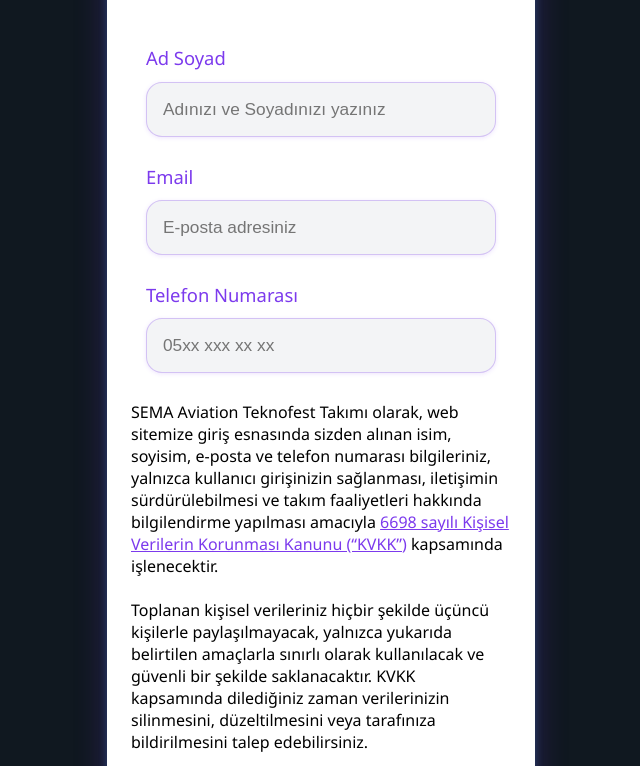
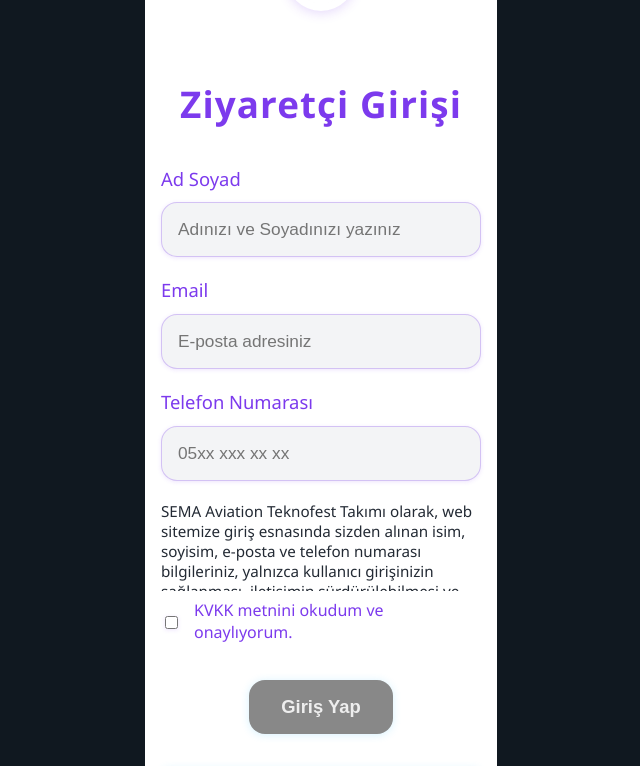
Before and after one commit to dmrfrkn/SEMA_AVIATION_WEBSITE, an Angular app in the folder SEMA_Front/: page / in a window 1280 px wide. Shown: the top 766 px of the page, without its empty margins (319-959 px from the left). Built offline with nearby package versions, Linux system fonts and the light colour scheme.

Commit message:
Admin entrance button added

```diff
--- /dev/null
+++ b/SEMA_Front/src/app/admin-login.html
@@ -0,0 +1,15 @@
+<div class="admin-login-container">
+  <h2>Admin Girişi</h2>
+  <form (ngSubmit)="login()" #loginForm="ngForm">
+    <div class="form-group">
+      <label for="username">Kullanıcı Adı</label>
+      <input id="username" name="username" [(ngModel)]="username" required />
+    </div>
+    <div class="form-group">
+      <label for="password">Şifre</label>
+      <input id="password" name="password" type="password" [(ngModel)]="password" required />
+    </div>
+    <button type="submit">Giriş Yap</button>
+    <div *ngIf="error" class="error-message">{{error}}</div>
+  </form>
+</div>
--- a/SEMA_Front/src/app/admin-login.scss
+++ b/SEMA_Front/src/app/admin-login.scss
@@ -0,0 +1,41 @@
+.admin-login-container {
+  max-width: 400px;
+  margin: 3rem auto;
+  padding: 2rem;
+  background: #fff;
+  border-radius: 8px;
+  box-shadow: 0 2px 8px rgba(0,0,0,0.08);
+}
+.admin-login-container h2 {
+  margin-bottom: 1.5rem;
+  color: #2c3e50;
+}
+.form-group {
+  margin-bottom: 1rem;
+}
+.form-group label {
+  display: block;
+  margin-bottom: 0.5rem;
+  font-weight: 500;
+}
+.form-group input {
+  width: 100%;
+  padding: 0.5rem;
+  border: 1px solid #ccc;
+  border-radius: 4px;
+}
+button[type="submit"] {
+  width: 100%;
+  padding: 0.75rem;
+  background: #2c3e50;
+  color: #fff;
+  border: none;
+  border-radius: 4px;
+  font-size: 1rem;
+  cursor: pointer;
+}
+.error-message {
+  color: #e74c3c;
+  margin-top: 1rem;
+  text-align: center;
+}
--- a/SEMA_Front/src/app/admin-login.ts
+++ b/SEMA_Front/src/app/admin-login.ts
@@ -0,0 +1,28 @@
+import { Component } from '@angular/core';
+import { Router } from '@angular/router';
+
+import { CommonModule } from '@angular/common';
+import { FormsModule } from '@angular/forms';
+
+@Component({
+  selector: 'app-admin-login',
+  standalone: true,
+  imports: [CommonModule, FormsModule],
+  templateUrl: './admin-login.html',
+  styleUrls: ['./admin-login.scss']
+})
+export class AdminLoginComponent {
+  username: string = '';
+  password: string = '';
+  error: string = '';
+
+  constructor(private router: Router) {}
+
+  login() {
+    if (this.username === 'furkanadmin' && this.password === '996644') {
+      this.router.navigate(['/admin']);
+    } else {
+      this.error = 'Kullanıcı adı veya şifre yanlış!';
+    }
+  }
+}
--- /dev/null
+++ b/SEMA_Front/src/app/admin-panel.html
@@ -0,0 +1,8 @@
+<div class="admin-panel">
+  <h2>Admin Paneli</h2>
+  <p>Hoşgeldiniz, furkanadmin!</p>
+  <div>
+    <!-- Buraya admin işlemleri eklenebilir -->
+    <p>Burada admin işlemleri yer alacak.</p>
+  </div>
+</div>
--- /dev/null
+++ b/SEMA_Front/src/app/admin-panel.scss
@@ -0,0 +1,12 @@
+.admin-panel {
+  padding: 2rem;
+  background: #f8f9fa;
+  border-radius: 8px;
+  box-shadow: 0 2px 8px rgba(0,0,0,0.08);
+  max-width: 500px;
+  margin: 2rem auto;
+}
+.admin-panel h2 {
+  color: #2c3e50;
+  margin-bottom: 1rem;
+}
--- /dev/null
+++ b/SEMA_Front/src/app/admin-panel.ts
@@ -0,0 +1,10 @@
+import { Component } from '@angular/core';
+
+@Component({
+  selector: 'app-admin-panel',
+  templateUrl: './admin-panel.html',
+  styleUrls: ['./admin-panel.scss']
+})
+export class AdminPanelComponent {
+  username: string = 'furkanadmin';
+}
--- a/SEMA_Front/src/app/app.routes.ts
+++ b/SEMA_Front/src/app/app.routes.ts
@@ -1,3 +1,10 @@
 import { Routes } from '@angular/router';
+import { App } from './app';
+import { AdminPanelComponent } from './admin-panel';
+import { AdminLoginComponent } from './admin-login';
 
-export const routes: Routes = [];
+export const routes: Routes = [
+	{ path: '', component: App },
+	{ path: 'admin', component: AdminPanelComponent },
+	{ path: 'admin-login', component: AdminLoginComponent },
+];
--- a/SEMA_Front/src/app/app.ts
+++ b/SEMA_Front/src/app/app.ts
@@ -3,6 +3,7 @@
 import { FormsModule } from '@angular/forms';
 import { RouterOutlet } from '@angular/router';
 import { CommonModule } from '@angular/common';
+import { AdminPanelComponent } from './admin-panel';
 
 @Component({
   selector: 'app-root',
--- a/SEMA_Front/src/app/visitor-form/visitor-form.html
+++ b/SEMA_Front/src/app/visitor-form/visitor-form.html
@@ -28,5 +28,6 @@
 			</div>
 		</div>
 	<button type="submit" [disabled]="!fullName || !email || !phone || !kvkkConsent">Giriş Yap</button>
+	<button style="margin-top:1rem;width:100%;padding:1rem;background:#e74c3c;color:#fff;font-weight:bold;border:none;border-radius:8px;cursor:pointer;" routerLink="/admin-login" type="button">Admin girişi yapmak için tıklayın</button>
 	</form>
 </div>
--- a/SEMA_Front/src/app/visitor-form/visitor-form.scss
+++ b/SEMA_Front/src/app/visitor-form/visitor-form.scss
@@ -21,22 +21,39 @@
 	height: 100vh;
 	min-height: 100vh;
 	min-width: 100vw;
+	position: relative;
+	background: none;
+}
+
+.form-bg::before {
+	content: '';
+	position: absolute;
+	top: 50%;
+	left: 50%;
+	transform: translate(-50%, -50%);
+	width: 340px;
+	height: 340px;
+	background: url('/assets/sema_logo.png') no-repeat center center;
+	background-size: 60%;
+	opacity: 0.08;
+	z-index: 1;
+	pointer-events: none;
 }
 
 .visitor-form {
 	background: #fff;
-	padding: 2rem 1.5rem 1.5rem 1.5rem;
-	border-radius: 2rem;
-	box-shadow: 0 8px 32px 0 #7c3aed44, 0 1.5px 8px 0 #38bdf844;
+	padding: 1.2rem 1rem 1rem 1rem;
 	display: flex;
 	flex-direction: column;
-	gap: 1.5rem;
-	min-width: 320px;
-	max-width: 380px;
+	gap: 1.1rem;
+	min-width: 260px;
+	max-width: 320px;
 	width: 100%;
 	align-items: center;
 	justify-content: center;
 	position: relative;
+	position: relative;
+	z-index: 2;
 }
 
 .form-logo {
@@ -117,3 +134,24 @@
 	color: #eee;
 	cursor: not-allowed;
 }
+	.kvkk-text {
+		max-height: 90px;
+		overflow-y: auto;
+		font-size: 0.95rem;
+		color: #232a34;
+		margin-bottom: 0.5rem;
+		padding-right: 0.3rem;
+	}
+	.kvkk-confirm {
+		display: flex;
+		align-items: center;
+		gap: 0.5rem;
+	}
+	.kvkk-confirm input[type="checkbox"] {
+		margin-right: 0.5rem;
+	}
+	.kvkk-confirm label {
+		color: #7c3aed;
+		font-size: 1rem;
+		font-weight: 500;
+	}
```
Also changed, not shown: SEMA_Front/src/app/app.html (+5 -3 lines).
